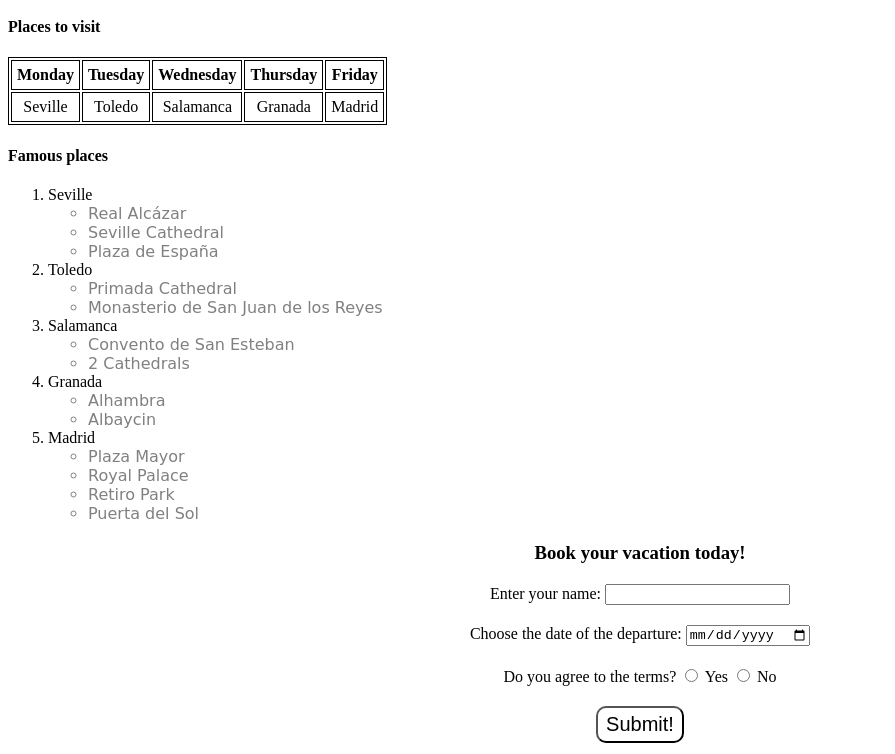
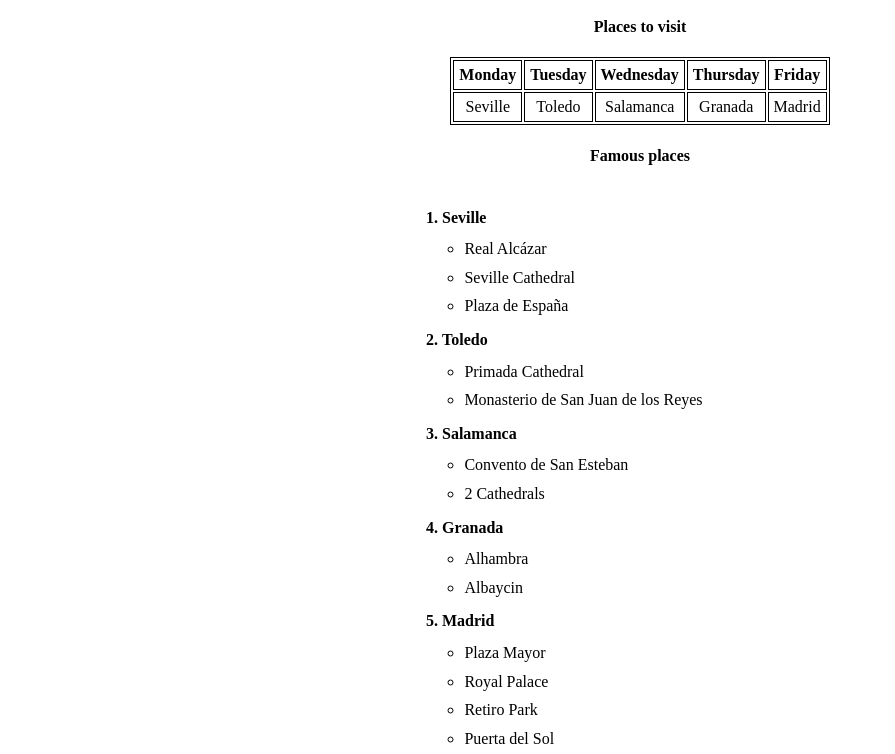
Before and after one commit to edit-v91/Favorite-destination, a plain HTML site: page index.html in a window 1280 px wide. Shown: the part 383-1137 px from the top of the page, without its empty margins (0-895 px from the left). Drawn offline with Linux system fonts and the light colour scheme.

Commit message:
modify the css and html file

```diff
--- a/bye.css
+++ b/bye.css
@@ -1,6 +1,24 @@
-ul li {
-	font-family: cursive;
-	color: grey;
+ol {
+  max-width: 420px;
+  margin: 40px auto;
+  padding-left: 1.5rem;
+  line-height: 1.6;
+}
+
+ol > li {
+  margin-bottom: 5px;
+  font-weight: 600;
+}
+
+ol ul {
+  margin-top: 6px;
+  margin-bottom: 8px;
+  padding-left: 1.4rem;
+  font-weight: normal;
+}
+
+ol ul li {
+  margin: 3px 0;
 }
 
 table,
--- a/hello.css
+++ b/hello.css
@@ -11,12 +11,16 @@ img {
 	display: flex;
 }
 
+.table-center {
+	margin: 0px auto;
+}
+
 .booking-form {
 	margin: 20px 0 20px 0;
 }
 
 #button {
-    background-color:white;
+	background-color: white;
 	border-radius: 10px;
 	font-size: 20px;
 	padding: 5px 8px 5px 8px;
--- a/index.html
+++ b/index.html
@@ -2,7 +2,7 @@
 <html>
 	<head>
 		<title>Favorite Destination</title>
-		<link rel="stylesheet" href="hello.css">
+		<link rel="stylesheet" href="hello.css" />
 		<link rel="stylesheet" href="bye.css" />
 	</head>
 	<body>
@@ -11,9 +11,9 @@
 			src="https://pic.uhomes.com/onlineblog/cdn/uploads/2024/09/20240906082144382.jpg"
 			alt="spain"
 			height="300px" />
-		<h4>Places to visit</h4>
+		<h4 class="text-center">Places to visit</h4>
 		<div class="text-center">
-			<table>
+			<table class="table-center">
 				<thead>
 					<th class="week-days">Monday</th>
 					<th class="week-days">Tuesday</th>
@@ -32,8 +32,8 @@
 				</tbody>
 			</table>
 		</div>
-		<div class="text-center"></div>
-		<h4>Famous places</h4>
+		<div >
+			<h4 class="text-center">Famous places</h4>
 			<ol>
 				<li>
 					Seville
@@ -74,7 +74,7 @@
 					</ul>
 				</li>
 			</ol>
-
+		</div>
 		<div class="text-center">
 			<h3>Book your vacation today!</h3>
 			<form action="" method="get" class="booking-form">
```
Lines whose indentation alone changed are shown as unchanged.
